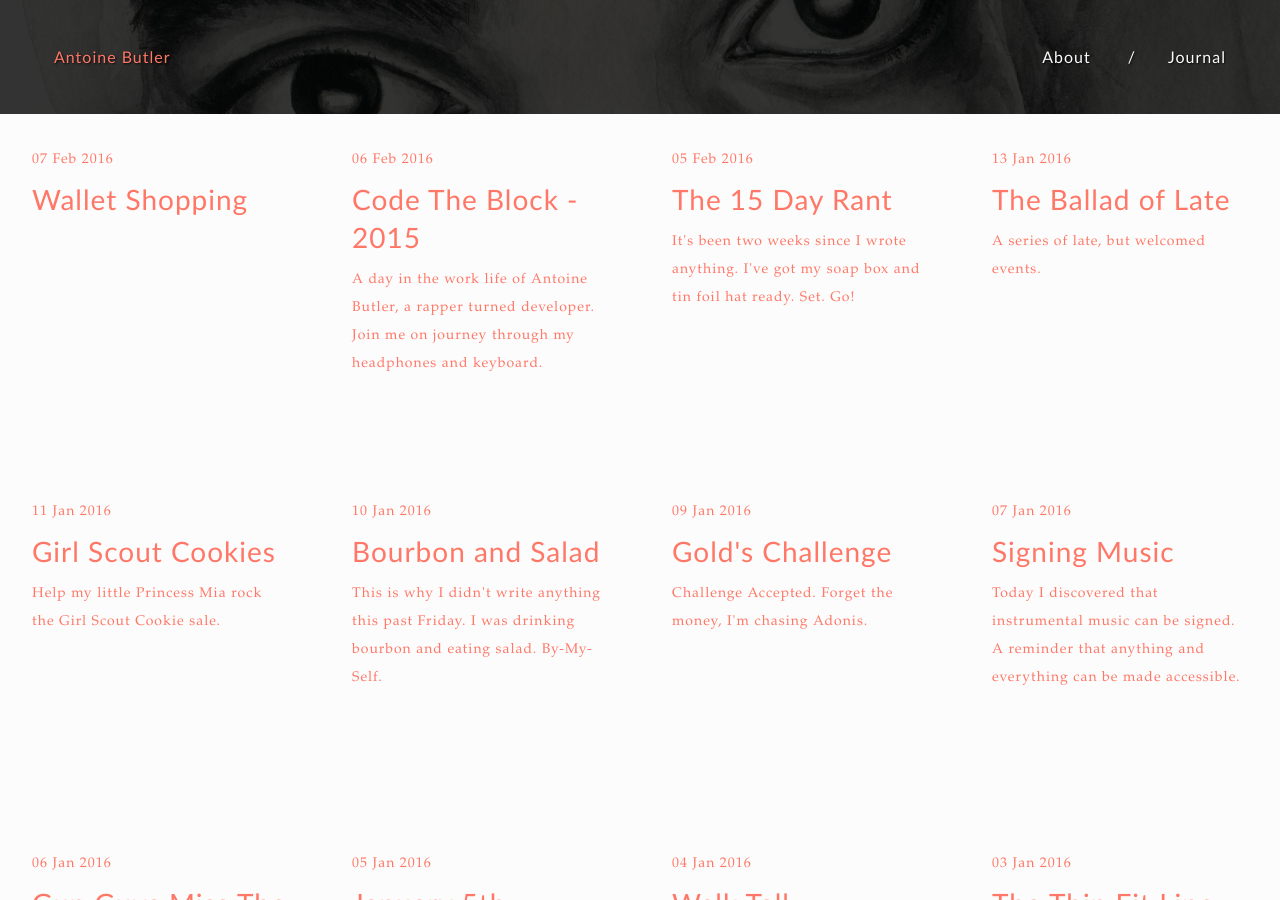
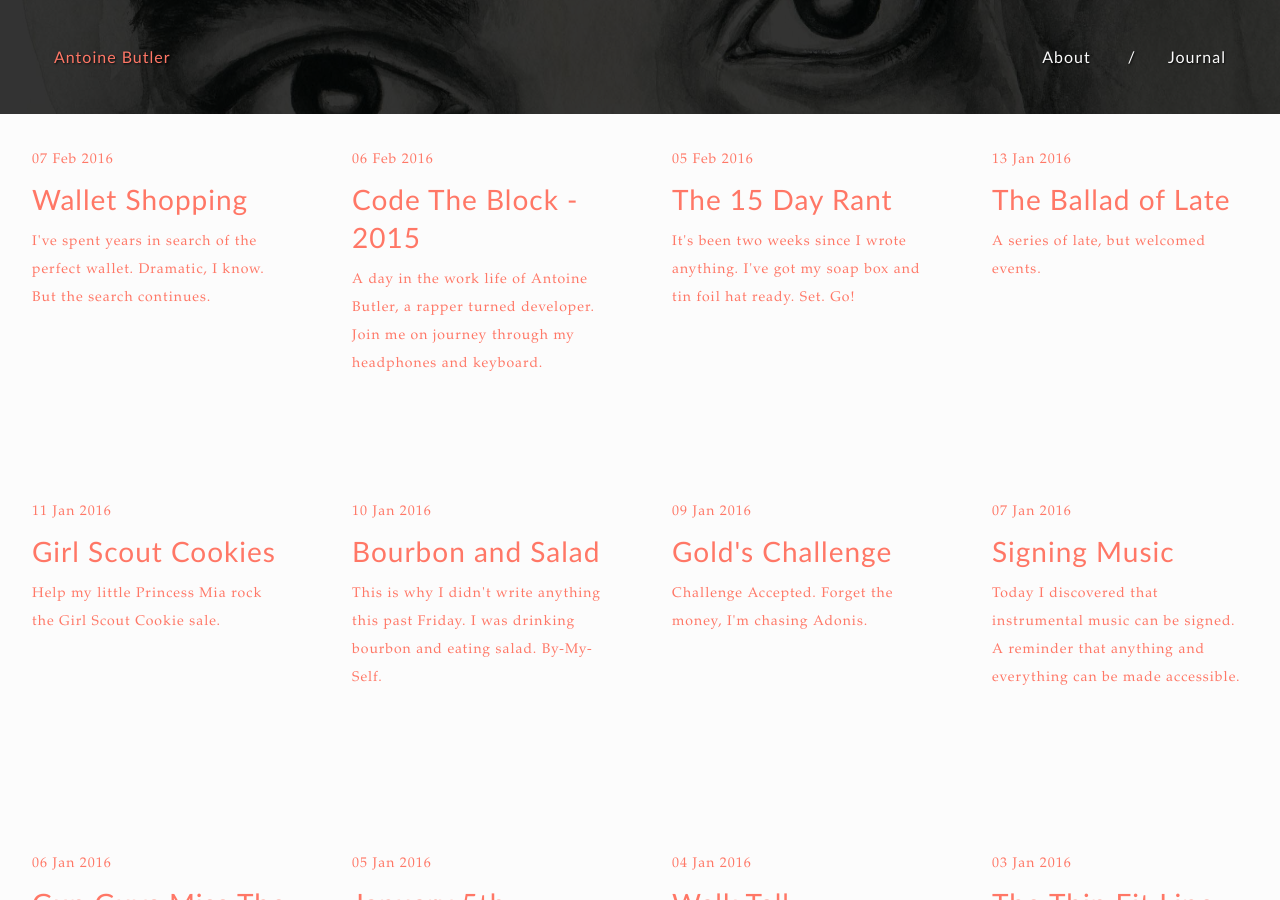
Before and after one commit to aebsr/aebsr.github.com, a Jekyll site: the page built from index.html, in a window 1280 px wide and 900 px high. Built offline with Jekyll 4.4.1, drawn with Linux system fonts in a browser that asks for light colours; comment, search, counter and statistics services are not loaded.

Commit message:
for got my wallet description

```diff
--- a/_posts/2016-02-07-wallet-shopping.md
+++ b/_posts/2016-02-07-wallet-shopping.md
@@ -2,7 +2,7 @@
 layout: post
 title: Wallet Shopping
 tags: [personal, product]
-description: ""
+description: "I've spent years in search of the perfect wallet. Dramatic, I know. But the search continues."
 ---
 
 I've spent years in search of the perfect wallet. Dramatic, I know. But the search continues.
```
